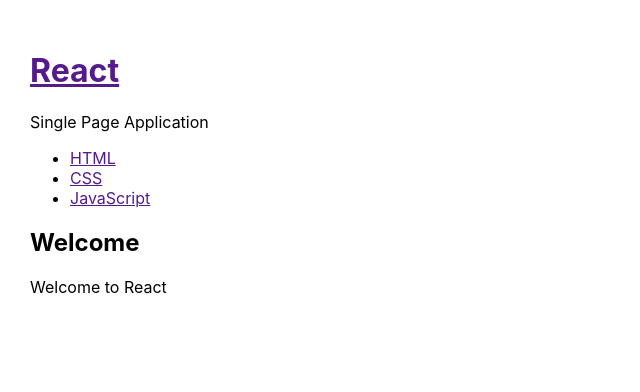
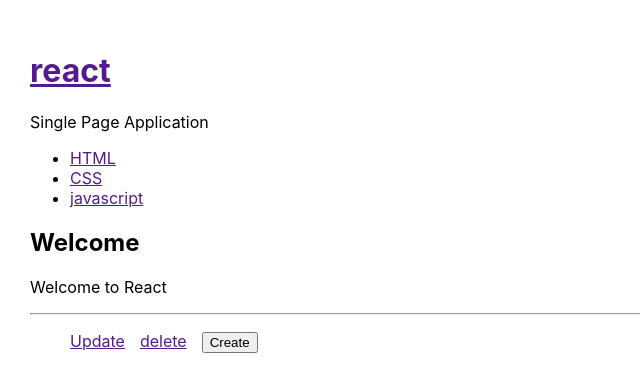
Before and after one commit to limseewon/my_react_app_202405, a React (Create React App) app: page / in a window 1280 px wide. Shown: the top 392 px of the page, without its empty margins (0-640 px from the left). Built offline with nearby package versions, Linux system fonts and the light colour scheme.

Commit message:
업데이트 삭제 수정 완료

```diff
--- a/src/App.css
+++ b/src/App.css
@@ -1,3 +1,8 @@
 .App{
   padding: 30px;
 }
+.controls{
+  display: flex;
+  gap: 15px;
+  list-style: none;
+}
--- a/src/App.js
+++ b/src/App.js
@@ -1,25 +1,31 @@
-import { Component, setState } from 'react';
+import { Component,setState } from 'react';
 import './App.css';
 import Myheader from './components/Myheader';
 import Mynav from './components/Mynav';
-import Myarticle from './components/Myarticle';
+import ReadArticle from './components/ReadArticle';
+import Controls from './components/Controls';
+import CreateArticle from './components/CreateArticle';
+import UpdateArticle from './components/UpdateArticle';
 
-// function App() {
-//   return (
-//     <div className="App">
-//       Hello, World!
-//     </div>
-//   );
-// }
+/*
+function App() {
+  return (
+    <div className="App">
+     Hello, World!
+    </div>
+  );
+}
+*/
 
 class App extends Component {
   constructor(props){
     super(props);
+    this.max_id = 3;
     this.state = {
       mode:'welcome',
       selected_id:2,
       subject:{
-        title:'React',
+        title:'react',
         desc:'Single Page Application'
       },
       welcome:{
@@ -29,28 +35,73 @@
       menus:[
         {id:1, title:'HTML', desc:'Hypertext markup language'},
         {id:2, title:'CSS', desc:'CSS is for design'},
-        {id:3, title:'JavaScript', desc:'JavaScript is for interacion'}
+        {id:3, title:'javascript', desc:'Javascript is for interaction'}
       ]
     }
   }
+  getArticles(){
+    let _title, _desc, _article = null;
 
-  render(){
-    console.log("앱 실행");
-    let _title, _desc = null;
     if(this.state.mode === 'welcome'){
       _title = this.state.welcome.title;
       _desc = this.state.welcome.desc;
+      _article = <ReadArticle title={_title} desc={_desc}/>
     }else if(this.state.mode === 'read'){
-      let i = 0;
+      let _data = this.getReadArticle();
+      _article = <ReadArticle title={_data.title} desc={_data.desc}/>
+    }else if(this.state.mode === 'create'){
+
+      _article = <CreateArticle onSubmit={(_title,_desc)=>{
+        //this.max_id = this.max_id + 1;
+        this.max_id += 1;
+        // this.state.menus.push(
+        //   {id:this.max_id, title:_title, desc:_desc}
+        // )
+        // let _menus = this.state.menus.concat(
+        //   {id:this.max_id, title:_title, desc:_desc}
+        // );
+        let _menus = [...this.state.menus];
+        _menus.push(
+            {id:this.max_id, title:_title, desc:_desc}
+          );
+        this.setState({
+          menus:_menus
+        });
+      }} />
+    }else if(this.state.mode === 'update'){
+
+      let _data = this.getReadArticle();
+
+      _article = <UpdateArticle data={_data} onSubmit={(_id, _title,_desc)=>{
+        console.log(_title,_desc);
+        let _menus = Array.from(this.state.menus);
+        _menus.forEach((item,index)=>{
+          if(item.id === _id){
+            _menus[index] = {id:_id, title:_title, desc:_desc}
+          }
+        })
+        this.setState({
+          menus:_menus,
+          mode:'read'
+        });
+      }} />
+    }
+    return _article;
+  }
+  getReadArticle(){
+    let i=0;
   while(i<this.state.menus.length){
     let data = this.state.menus[i];
     if(data.id === this.state.selected_id){
-          _title = data.title;
-          _desc = data.desc;
+      return data;
+      break;
     }
     i++;
   }
-    }
+  };
+  render() {
+    console.log("App 실행");
+
     return (
       <div className="App">
         <Myheader title={this.state.subject.title} desc={this.state.subject.desc} onChangePage={(val)=>{
@@ -60,12 +111,21 @@
           console.log(id);
           this.setState({
             mode:'read',
-          selected_id:Number(id)})
+            selected_id:Number(id)
+          })
         }}/>
-      <Myarticle title={_title} desc={_desc}/>
+
+        {this.getArticles()}
+
+        <hr/>
+        <Controls onChangeMode={(value)=>{
+          this.setState({
+            mode:value,
+          })
+        }}/>
       </div>
-  );
+    )
   }
 }
-//rcc 누르면 더 쉽게 생성 가능
+
 export default App;
--- /dev/null
+++ b/src/components/Controls.js
@@ -0,0 +1,24 @@
+import { Component } from 'react';
+
+class Controls extends Component {
+    render() {
+      console.log("Controls 실행");
+      return (
+        <ul className='controls'>
+          <li><a href="" onClick={(e)=>{
+            e.preventDefault();
+          this.props.onChangeMode('update');
+        }}>Update</a></li>
+          <li><a href="" onClick={(e)=>{
+            e.preventDefault();
+          this.props.onChangeMode('delete');
+        }}>delete</a></li>
+          <li> <button onClick={()=>{
+          this.props.onChangeMode('create');
+        }}>Create</button></li>
+        </ul>
+
+      )
+    }
+  }
+export default Controls;
--- /dev/null
+++ b/src/components/CreateArticle.js
@@ -0,0 +1,27 @@
+import { Component } from 'react';
+class CreateArticle extends Component {
+    render(){
+        console.log("CreateArticle 실행");
+        return (
+            <section>
+                <article>
+                    <h2>Create Article</h2>
+                    <form method="post" onSubmit={(e)=>{
+                        e.preventDefault();
+                        // debugger; 멈추고 확인 할 수 있음.
+                        this.props.onSubmit(e.target.title.value,e.target.desc.value);
+                    }}>
+                        <p>
+                            <input type="text" name="title" placeholder="title"/>
+                        </p>
+                        <p>
+                            <textarea name="desc" placeholder="description"></textarea>
+                        </p>
+                        <button type="submit">입력</button>
+                    </form>
+                </article>
+            </section>
+    );
+    }
+  }
+  export default CreateArticle;
--- a/src/components/Myheader.js
+++ b/src/components/Myheader.js
@@ -1,6 +1,9 @@
 import { Component } from 'react';
 
 class Myheader extends Component {
+  shouldComponentUpdate(){
+    return false;
+}
     render(){
         console.log("헤더 실행");
         return (
--- a/src/components/Mynav.js
+++ b/src/components/Mynav.js
@@ -1,6 +1,13 @@
 import { Component } from 'react';
 
 class Mynav extends Component {
+    shouldComponentUpdate(nextProps, nextState){
+        console.log('shouldComponentUpdate 작동', this.props.data, nextProps.data);
+        if(this.props.data === nextProps.data){
+            return false;
+        }
+        return true
+    }
     render(){
         console.log("네브 실행");
         let lists = [];
--- a/src/components/Myarticle.js
+++ b/src/components/ReadArticle.js
@@ -1,5 +1,5 @@
 import { Component } from 'react';
-class Myarticle extends Component {
+class ReadArticle extends Component {
     render(){
         console.log("알티클 실행");
         return (
@@ -10,4 +10,4 @@
     );
     }
   }
-  export default Myarticle;
+  export default ReadArticle;
--- /dev/null
+++ b/src/components/UpdateArticle.js
@@ -0,0 +1,57 @@
+import { Component } from 'react';
+
+class UpdateArticle extends Component {
+    constructor(props){
+        super(props);
+        this.state = {
+            id: this.props.data.id,
+            title:this.props.data.title,
+            desc:this.props.data.desc,
+        }
+    }
+    inputFormHander(e){
+        this.setState({
+            [e.target.name]:e.target.value    //[대괄호 안에 쓴 문법 computed property name 계산된 속성 이름 문법]
+        })
+    }
+    render() {
+      console.log("UpdateArticle 실행");
+      return (
+        <section>
+          <article>
+            <h2>Update Article</h2>
+            <form method="post" onSubmit={(e)=>{
+              e.preventDefault();
+              // debugger;
+              this.props.onSubmit(
+                this.state.id,
+                e.target.title.value,
+                 e.target.desc.value);
+            }}>
+                <input type="hidden" name="id" value={this.state.id}/>
+              <p>
+                <input
+                type="text"
+                name="title"
+                placeholder="title"
+                value={this.state.title}
+                onChange={e=>{
+                    this.inputFormHander(e);
+                }}
+                />
+              </p>
+              <p>
+                <textarea name="desc" placeholder="description"
+                onChange={e=>{
+                    this.inputFormHander(e);
+                }}value={this.state.desc}>
+                </textarea>
+              </p>
+              <button type="submit">입력</button>
+            </form>
+          </article>
+        </section>
+      )
+    }
+  }
+export default UpdateArticle;
```
Lines whose indentation alone changed are shown as unchanged.
